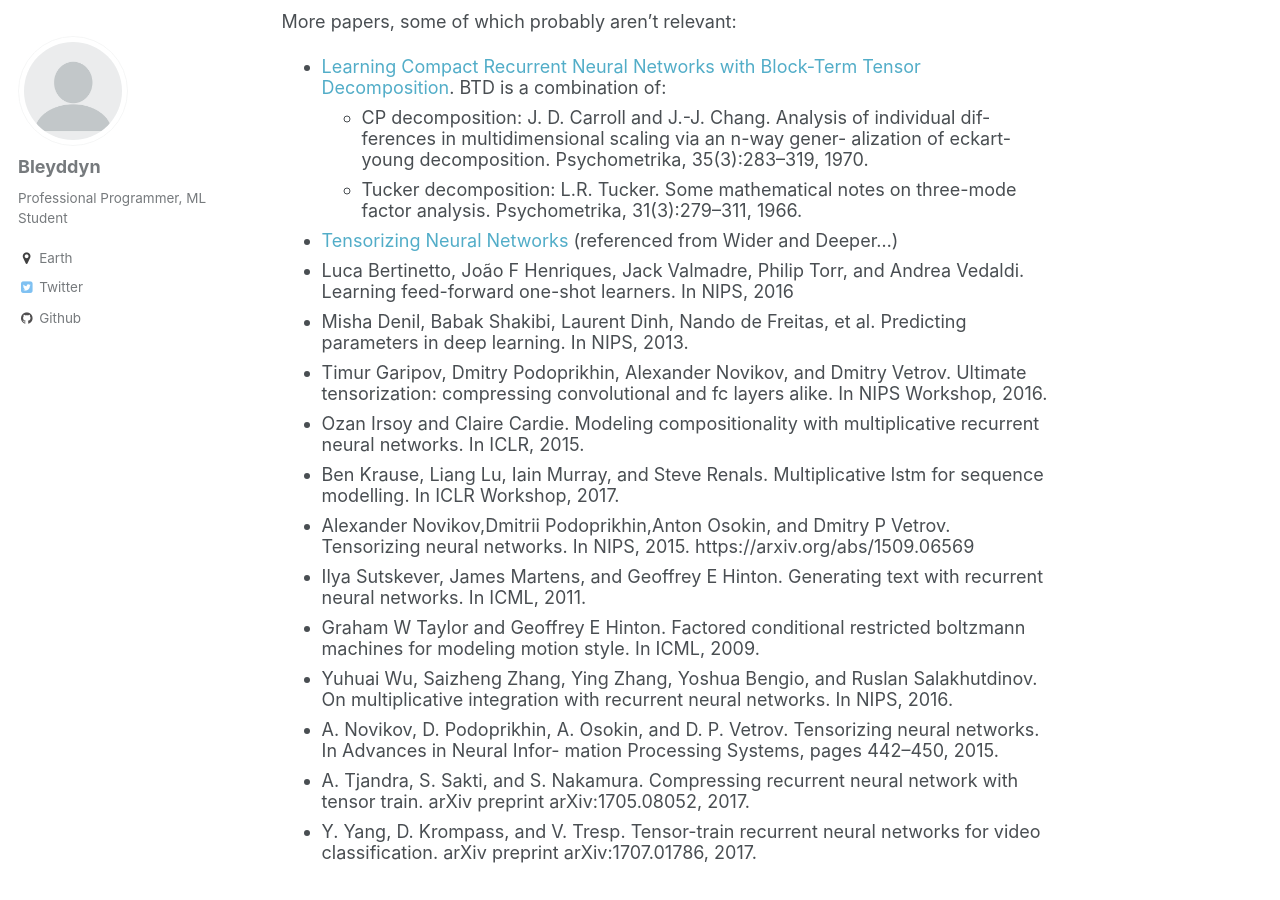
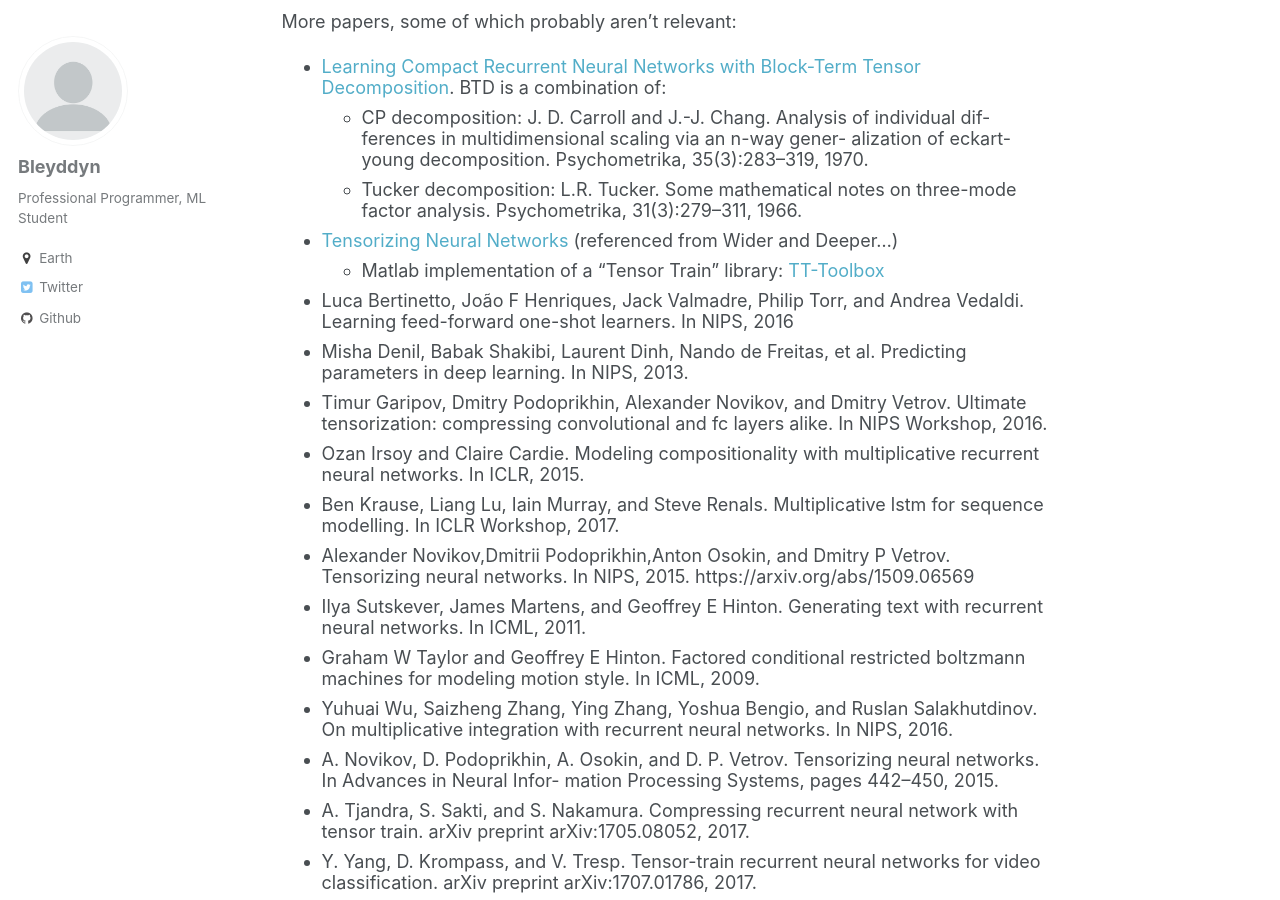
Before and after one commit to Bleyddyn/Bleyddyn.github.io, a Jekyll site: the page built from _publications/2017-12-18-tensorized-lstms.md, in a window 1280 px wide and 900 px high, scrolled down 609 px. Built offline with Jekyll 4.4.1, drawn with Linux system fonts in a browser that asks for light colours.

Commit message:
minor changes

```diff
--- a/_publications/2017-12-18-tensorized-lstms.md
+++ b/_publications/2017-12-18-tensorized-lstms.md
@@ -27,6 +27,7 @@
   * CP decomposition: J. D. Carroll and J.-J. Chang. Analysis of individual dif- ferences in multidimensional scaling via an n-way gener- alization of eckart-young decomposition. Psychometrika, 35(3):283–319, 1970.
   * Tucker decomposition: L.R. Tucker. Some mathematical notes on three-mode factor analysis. Psychometrika, 31(3):279–311, 1966.
 * [Tensorizing Neural Networks](https://arxiv.org/abs/1509.06569) (referenced from Wider and Deeper...)
+  * Matlab implementation of a "Tensor Train" library: [TT-Toolbox](https://github.com/oseledets/TT-Toolbox)
 * Luca Bertinetto, João F Henriques, Jack Valmadre, Philip Torr, and Andrea Vedaldi. Learning feed-forward one-shot learners. In NIPS, 2016
 * Misha Denil, Babak Shakibi, Laurent Dinh, Nando de Freitas, et al. Predicting parameters in deep learning.  In NIPS, 2013.
 * Timur Garipov, Dmitry Podoprikhin, Alexander Novikov, and Dmitry Vetrov. Ultimate tensorization: compressing convolutional and fc layers alike. In NIPS Workshop, 2016.
```
Also changed, not shown: _pages/publications.md (+1 -0 lines).
